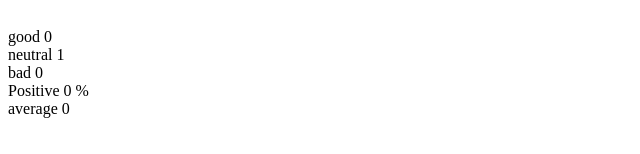
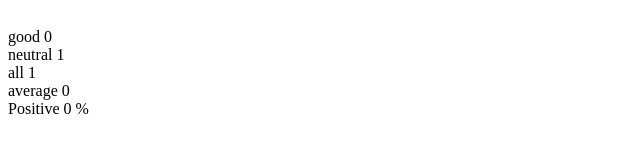
Before and after one commit to CamachoMoises/FullStackOpen, a React (Create React App) app in the folder part1/unicafe/: page / in a window 1280 px wide. Both pictures are taken after a click on the button "neutral". Shown: the part 171-325 px from the top of the page, without its empty margins (0-640 px from the left). Built offline with nearby package versions, Linux system fonts and the light colour scheme.

Commit message:
Exercise 1.10

```diff
--- a/part1/unicafe/src/index.js
+++ b/part1/unicafe/src/index.js
@@ -19,17 +19,19 @@ const Positive = ({ good, total }) => {
 
 const Button = (props) => <button onClick={props.handleClick}>{props.text}</button>;
 
+const Statistic= ({text, value})=> <div> {text} {value} </div>
+
 const Statistics = ({ good, bad, neutral, total }) => {
   if(total===0){
     return <p> No feedback given </p>
   }
   return (
     <div>
-      <div> good {good} </div>
-      <div> neutral {neutral} </div>
-      <div> bad {bad} </div>
-      <Positive good={good} total={total} />
+      <Statistic text="good" value={good} />
+      <Statistic text="neutral" value={neutral}/>
+      <Statistic text="all" value={total}/>
       <Average total={total} good={good} bad={bad} />
+      <Positive good={good} total={total}/>
     </div>
   );
 };
```
